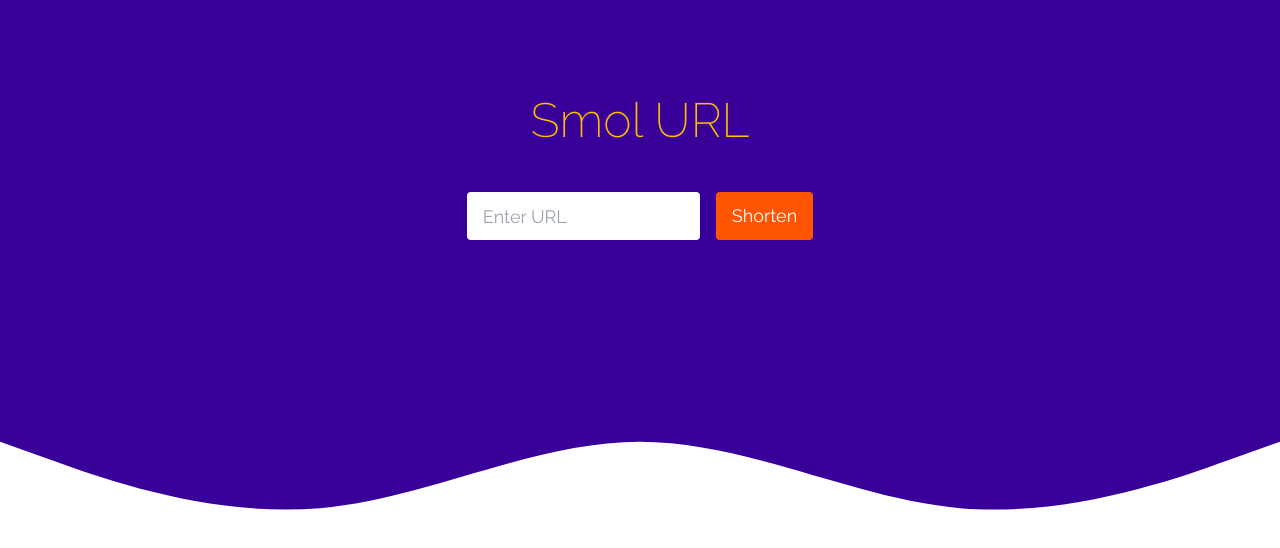
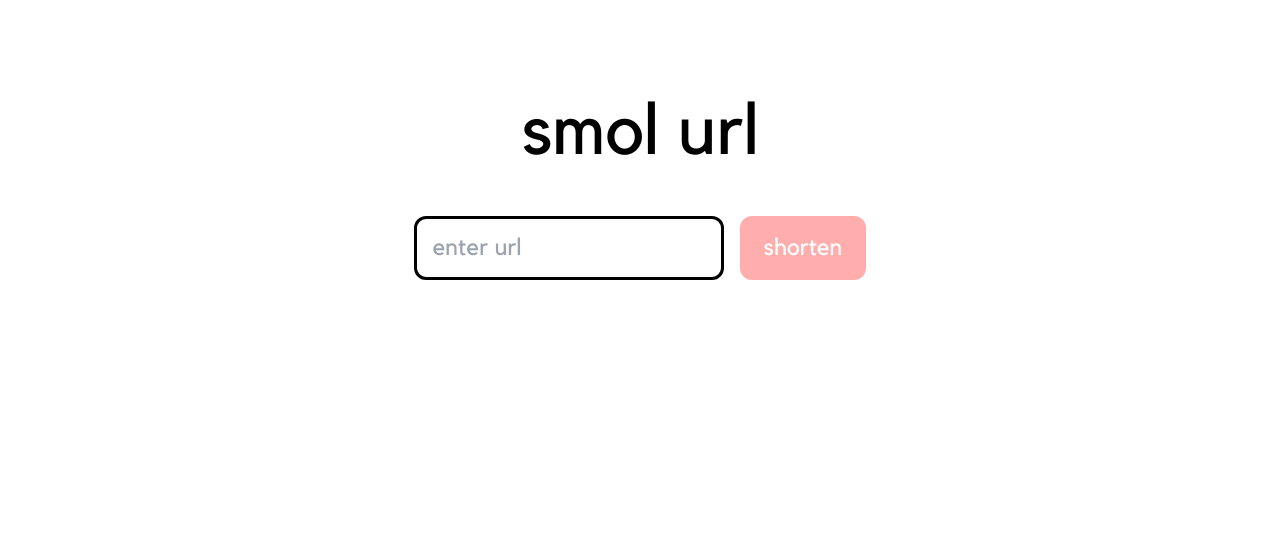
Before and after one commit to tanishkushwaha/smol-url, a Next.js app: page / in a window 1280 px wide. Shown: the top 548 px of the page. Built offline with nearby package versions, Linux system fonts and the light colour scheme.

Commit message:
Change theme

```diff
--- a/app/layout.tsx
+++ b/app/layout.tsx
@@ -1,14 +1,15 @@
 import type { Metadata } from "next";
-import { Inter, Raleway } from "next/font/google";
+import localFont from "next/font/local";
 import "./globals.css";
 
-const inter = Inter({ subsets: ["latin"] });
+// const inter = Inter({ subsets: ["latin"] });
 
-const raleway = Raleway({
-  subsets: ["latin"],
-  display: "swap",
-  variable: "--font-raleway",
-});
+const kollektif = localFont({
+  src: '../fonts/Kollektif.ttf',
+  display: 'swap',
+  variable: '--font-kollektif',
+})
+
 
 export const metadata: Metadata = {
   title: "SmolURL",
@@ -22,7 +23,7 @@ export default function RootLayout({
 }>) {
   return (
     <html lang="en">
-      <body className={raleway.className}>{children}</body>
+      <body className={kollektif.className}>{children}</body>
     </html>
   );
 }
--- a/app/page.tsx
+++ b/app/page.tsx
@@ -5,11 +5,11 @@ export default function Home() {
 
   return (
     <>
-      <div className="bg-primary px-12 pt-24 pb-10 flex justify-center items-center flex-col gap-12">
-        <h1 className="text-5xl text-secondary font-extralight box-border">Smol URL</h1>
+      <div className="px-12 pt-24 pb-10 flex justify-center items-center flex-col gap-12">
+        <h1 className="text-7xl text-black box-border">smol url</h1>
         <Form />
       </div>
-      <WaveSVG className="fill-primary" />
+      {/* <WaveSVG className="fill-primary" /> */}
     </>
   );
 }
--- a/components/Form.tsx
+++ b/components/Form.tsx
@@ -54,17 +54,20 @@ export default function Form() {
     <>
       <Toaster position="bottom-center" />
 
-      <form className="flex md:h-12 gap-4 flex-col md:flex-row" onSubmit={handleSubmit}>
-        <input type="text" name='fullUrl' placeholder="Enter URL" className="text-lg h-12 md:h-full w-full rounded px-4 outline-none" />
-        <button type="submit" className="bg-accent rounded text-lg text-white px-4 h-12 md:h-full transition-colors duration-200 active:bg-accentDark">Shorten</button>
+      <form className="flex md:h-16 gap-4 flex-col md:flex-row" onSubmit={handleSubmit}>
+
+        <input type="text" name='fullUrl' placeholder="enter url" className="md:flex-1 text-2xl h-16 md:h-full rounded-xl px-4 outline-none border-[3px] border-black" />
+
+        <button type="submit" className="bg-pastelRed rounded-xl text-2xl text-white px-6 h-16 md:h-full transition-colors duration-200 active:bg-black">shorten</button>
+
       </form>
 
       <div className="flex flex-col md:flex-row gap-4 justify-center items-center text-center box-border">
-        {loading ? <ClipLoader color="#fff" size={40} /> : (
+        {loading ? <ClipLoader color="#000" size={60} /> : (
           shortUrl && (
             <>
-              <a className="text-secondary text-lg md:text-2xl" href={err ? '' : shortUrl}>{shortUrl}</a>
-              <ClipboardSVG className="fill-secondary size-5 cursor-pointer"
+              <a className="text-secondary text-3xl" href={err ? '' : shortUrl}>{shortUrl}</a>
+              <ClipboardSVG className="fill-black size-8 cursor-pointer"
                 onClick={() => {
                   navigator.clipboard.writeText(shortUrl)
                     .then(() => toast.success('Copied to clipboard!'))
--- a/tailwind.config.ts
+++ b/tailwind.config.ts
@@ -9,10 +9,7 @@ const config: Config = {
   theme: {
     extend: {
       colors: {
-        primary: "#390099",
-        secondary: "#ffbd00",
-        accent: "#ff5400",
-        accentDark: "#9e0059",
+        pastelRed: "#ffadad",
       },
       fontFamily: {
         raleway: ["var(--font-raleway)"],
```
Also changed, not shown: fonts/Kollektif.ttf (added), public/bongo-cat.gif (added).
